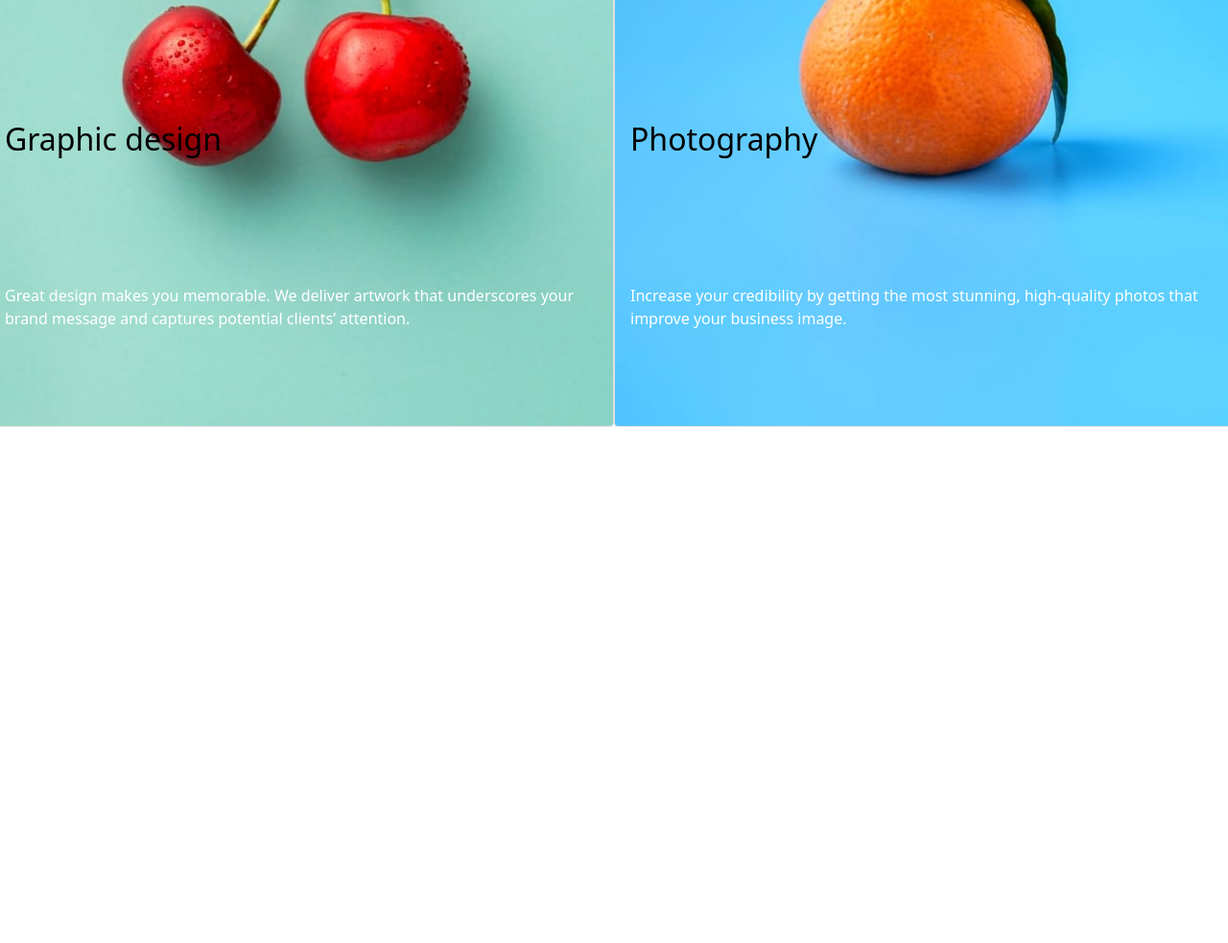
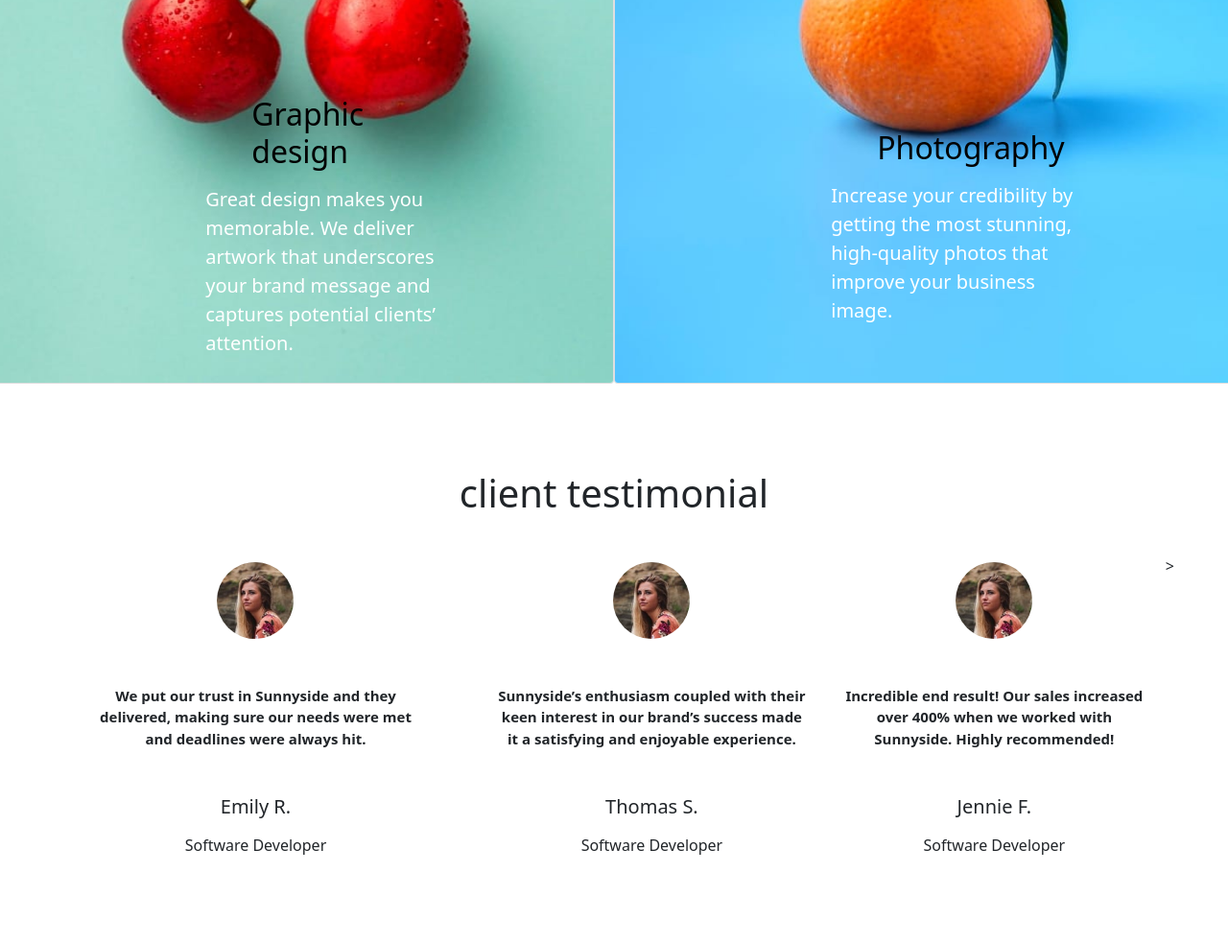
Before and after one commit to yadhu2001/website, a plain HTML site: page website2/index.html in a window 1280 px wide. Shown: the part 2030-3013 px from the top of the page at 96% size. Before the commit the page ends 2475 px from the top, so only its background shows below. Drawn offline with nearby package versions, Linux system fonts and the light colour scheme; a web font is replaced by a local one.

Commit message:
updating website

```diff
--- a/website2/css/card.css
+++ b/website2/css/card.css
@@ -4,9 +4,11 @@ body{
   .card-img-overlay {
     background-color: rgba(#000, 0.4);
   }
-  p{
+  .ten p{
     padding-top: 15%;
+    font-size: 22px;
   }
-  h2{
+  .eleven h2{
+    padding-left: 15%;
     color: black;
   }
--- /dev/null
+++ b/website2/css/testi.css
@@ -0,0 +1,18 @@
+body{
+    background-color:#eee;
+}
+
+.card{
+
+    border:none;
+}
+
+.user-content p{
+    margin-top:5px;
+    font-size:12px;
+}
+
+
+.ratings i{
+    color:blue;
+}
--- a/website2/css/two.css
+++ b/website2/css/two.css
@@ -8,8 +8,8 @@
     overflow-x: hidden;
 
 } */
+
 .one{
-
     background-image: url('/website2/images/background.jpg');
     height: 100vh;
     background-repeat: no-repeat;
@@ -82,10 +82,38 @@ border-radius: 25px;
     padding-left: 0;
     padding-right: 0;
 }
-p{
-    padding-top: 20%;
+.seven .eleven{
+    font-size: 20px;
   }
-  h2{
+.seven h2.ten{
     color: black;
-    padding-top: 20%;
+
   }
+ .seven .aaa{
+    top: 40%;
+    left: 10%;
+  }
+  .twelve{
+    padding-top: 7%;
+    padding-bottom: 7%;
+    background-color: white;
+  }
+.card
+{
+    border:none;
+}
+.user-content p
+{
+    margin-top:5px;
+    font-size:12px;
+}
+span.ttt{
+    padding-bottom: 3%;
+}
+.twelve p{
+    font-size: 15px;
+    font-weight: 700;
+}
+.xyz{
+    text-align: center;
+}
--- a/website2/index.html
+++ b/website2/index.html
@@ -82,27 +82,77 @@
         <div class="col-lg">
           <div class="card">
             <img class="card-img" src="/website2/images/image-graphic-design.jpg" alt="Bologna">
-           <div class="card-img-overlay text-white d-flex flex-column justify-content-center">
-             <h2 class="card-title">Graphic design</h2>
-             <p class="card-text">Great design makes you memorable. We deliver artwork that underscores your brand message and captures potential clients’ attention.
-             </p>
+           <div class="card-img-overlay text-white d-flex flex-column justify-content-center aaa">
+            <div class="row justify-content-center">
+              <div class="col-lg-6">
+                <h2 class="card-title ten ps-5">Graphic design</h2>
+                <p class="card-text justify-content-center eleven mt-3">Great design makes you memorable. We deliver artwork that underscores your brand message and captures potential clients’ attention.
+                </p>
+              </div>
+            </div>
+
            </div>
          </div>
             </div>
             <div class="col-lg">
               <div class="card">
                 <img class="card-img" src="/website2/images/image-photography.jpg" alt="Bologna">
-               <div class="card-img-overlay text-white d-flex flex-column justify-content-center">
-                 <h2 class="card-title">Photography</h2>
-                 <p class="card-text">Increase your credibility by getting the most stunning, high-quality photos that improve your business image. </p>
+               <div class="card-img-overlay text-white d-flex flex-column justify-content-center aaa">
+                <div class="row justify-content-center">
+                  <div class="col-lg-6">
+                 <h2 class="card-title ten ps-5">Photography</h2>
+                 <p class="card-text justify-content-center eleven mt-3">Increase your credibility by getting the most stunning, high-quality photos that improve your business image. </p>
                </div>
+              </div>
+              </div>
             </div>
           </div>
         </div>
       </div>
       </div>
 
+      <div class="container-fluid  twelve" >
+        <h1 class="xyz mb-5">client testimonial</h1>
+        <div class="row g-2 px-5">
+            <div class="col-lg me-4  px-5">
+                <div class=" text-center ">
+                    <div class="user-image">
+                <img src="/website2/images/image-emily.jpg" class="rounded-circle" width="80">
+                  </div>
+                    <div class="user-content">
+                      <p class="qq mb-5 mt-5">We put our trust in Sunnyside and they delivered, making sure our needs were met and deadlines were always hit.</p>
+                       <h5 class=" mt-5 mb-3">Emily R.</h5>
+                        <span class=" ttt ">Software Developer</span>
+                        </div>
+                </div>
+            </div>
+            <div class="col-lg px-3">
+              <div class=" text-center ">
+                  <div class="user-image">
+              <img src="/website2/images/image-emily.jpg" class="rounded-circle" width="80">
+                </div>
+                  <div class="user-content">
+                    <p class="qq mb-5 mt-5">Sunnyside’s enthusiasm coupled with their keen interest in our brand’s success made it a satisfying and enjoyable experience.</p>
+                     <h5 class=" mt-5 mb-3">Thomas S.</h5>
+                      <span class=" ttt ">Software Developer</span>
+                      </div>
+              </div>
+          </div>
 
+          <div class="col-lg px-3">
+            <div class=" text-center ">
+                <div class="user-image">
+            <img src="/website2/images/image-emily.jpg" class="rounded-circle" width="80">
+              </div>
+                <div class="user-content">
+                  <p class="qq mb-5 mt-5">Incredible end result! Our sales increased over 400% when we worked with Sunnyside. Highly recommended!</p>
+                   <h5 class=" mt-5 mb-3">Jennie F.</h5>
+                    <span class=" ttt ">Software Developer</span>
+                    </div>
+            </div>
+        </div>>
+            </div>
+      </div>
 
 <script src="https://cdn.jsdelivr.net/npm/bootstrap@5.1.3/dist/js/bootstrap.bundle.min.js" integrity="sha384-ka7Sk0Gln4gmtz2MlQnikT1wXgYsOg+OMhuP+IlRH9sENBO0LRn5q+8nbTov4+1p" crossorigin="anonymous"></script>
 </body>
```
Also changed, not shown: testimonial.html (added, +108 -0 lines), website2/images/image-emily.jpg (added), website2/images/image-jennie.jpg (added), website2/images/image-thomas.jpg (added).
